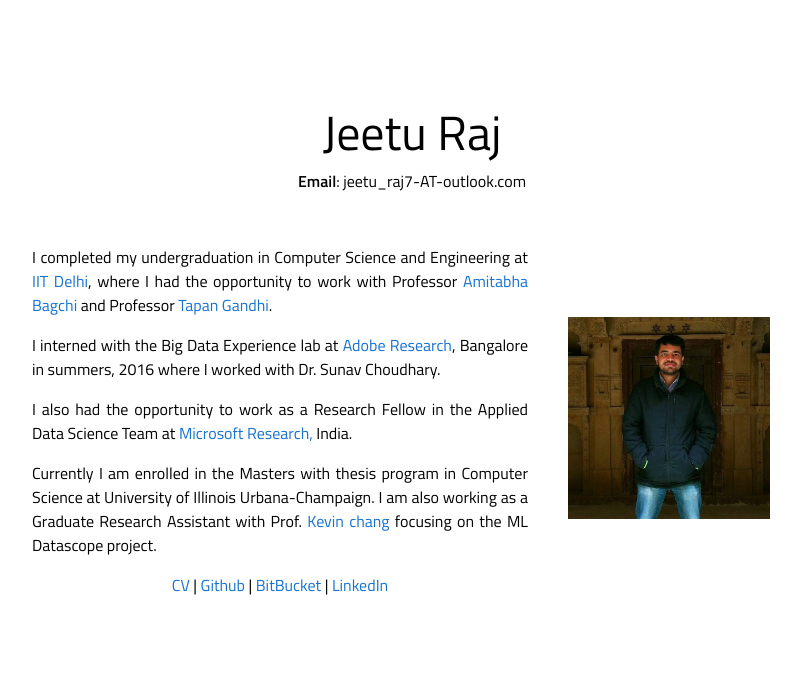
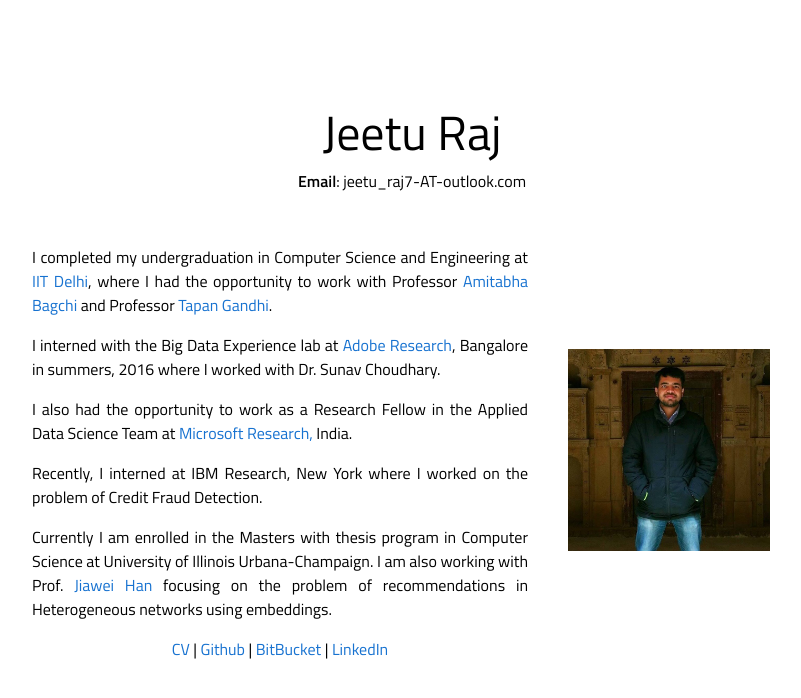
Before and after one commit to jeetu-raj/jeetu-raj.github.io, a Jekyll site: the page built from index.html, in a window 1280 px wide. Shown: the top 698 px of the page, without its empty margins (228-1029 px from the left). Built offline with Jekyll 4.4.1, drawn with Linux system fonts in a browser that asks for light colours.

Commit message:
Update index.html

```diff
--- a/index.html
+++ b/index.html
@@ -24,8 +24,10 @@
 
 				<p> I also had the opportunity to work as a Research Fellow in the Applied Data Science Team at
 					<a href="https://www.microsoft.com/en-us/research/lab/microsoft-research-india/">Microsoft Research,</a> India.</p>
+
+				<p> Recently, I interned at IBM Research, New York where I worked on the problem of Credit Fraud Detection. </p>
 				<p> Currently I am enrolled in the Masters with thesis program in Computer Science
-				at University of Illinois Urbana-Champaign. I am also working  as a Graduate Research Assistant with Prof. <a href="http://www.forwarddatalab.org/">Kevin chang</a> focusing on the ML Datascope project. </p>
+				at University of Illinois Urbana-Champaign. I am also working with Prof. <a href="http://hanj.cs.illinois.edu">Jiawei Han</a> focusing on the problem of recommendations in Heterogeneous networks using embeddings. </p>
 
 				<p align="center">
 					<a href="CV.pdf">CV</a> | <a href="https://github.com/jeetu-raj">Github</a> |
```
